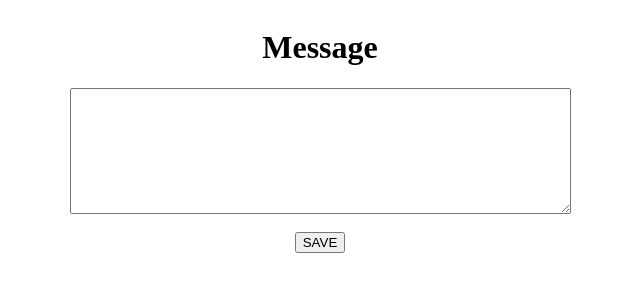
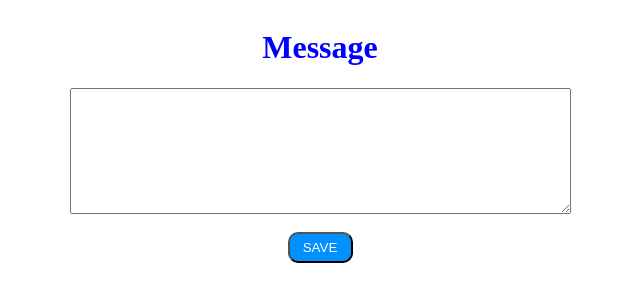
Before and after one commit to Jayasankar9133/Message, a plain HTML site: page index.html in a window 1280 px wide. Shown: the whole page, without its empty margins (320-960 px from the left). Drawn offline with Linux system fonts and the light colour scheme.

Commit message:
add some styles

```diff
--- a/index.css
+++ b/index.css
@@ -1,6 +1,22 @@
+* {
+    box-sizing: border-box;
+}
+
 .container {
     display: flex;
     flex-direction: column;
     justify-content: center;
     align-items: center;
 }
+
+h1 {
+    color: blue;
+}
+
+button {
+    background-color:rgb(0, 145, 255);
+    color: #ffffff;
+    padding: 6px;
+    width: 65px;
+    border-radius: 10px;
+}
```
